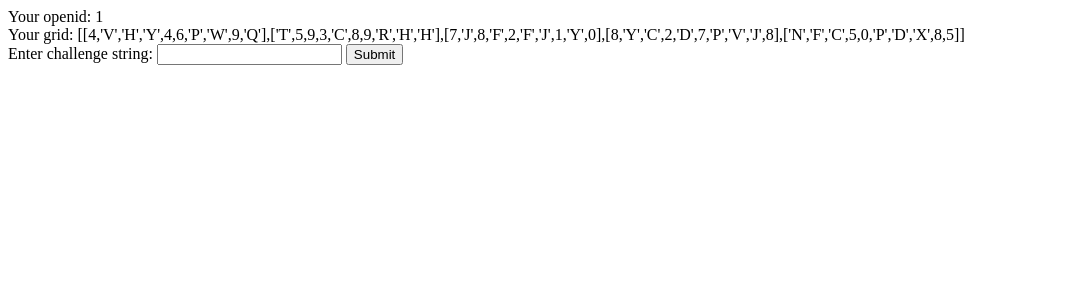
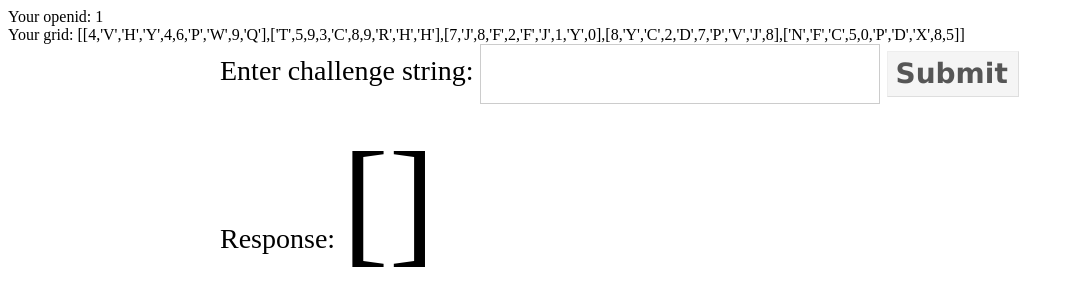
Before and after one commit to mguarascio/bingocardlookup, a Django app: page /bingocardlookup/enter/ in a window 1280 px wide. Shown: the top 306 px of the page, without its empty margins (0-1074 px from the left). Run offline with Django 3.2, Linux system fonts and the light colour scheme; data comes from the database, SQL or seed files in the repository; both versions use the stored data as it was after the commit; parts of the project's set-up code (start-up, migrations or seed data) failed here and were passed over; some libraries are stand-ins or nearby versions.

Commit message:
MG - fixed response mimetype issue, proper display of characters, big fonts yo.

```diff
--- a/bingocardlookup/lookupapp/views.py
+++ b/bingocardlookup/lookupapp/views.py
@@ -2,6 +2,7 @@
 from django.http import HttpResponse
 from django.template import Context, loader
 from django.shortcuts import render_to_response
+from django.utils import simplejson
 from lookupapp.models import BingoCard
 import parseBingoCard
 
@@ -15,8 +16,9 @@ def enter(request):
     return render_to_response('lookupapp/enter.html', {'id':id, 'bingocard':bingocard})
 
 def decode(request):
-
     challenge = request.GET['challenge']
-    decodedSequence = parseBingoCard.decode(challenge)
-    print(decodedSequence)
-    return HttpResponse('{"response":'+ str(decodedSequence) +'}')
+    id = '1'
+    userDatagrid = eval(BingoCard.objects.get(openid=id).grid)
+    decodedSequence = parseBingoCard.decode(challenge, userDatagrid)
+    returnString = ",".join(str(decodedSequence)).replace(",","").replace(" ", "").replace("'","")
+    return HttpResponse(simplejson.dumps({'response':returnString}))
--- a/bingocardlookup/parseBingoCard.py
+++ b/bingocardlookup/parseBingoCard.py
@@ -5,12 +5,13 @@ def parseChallengeString(rawInput):
     import re
     return [re.findall('[A-Z]',rawInput),re.findall('[\d]',rawInput)]
 
-def decode(rawInput):
+def decode(rawInput, userDatagrid):
     parsedArrays = parseChallengeString(rawInput)
-    return [datagrid[int(parsedArrays[1][i])-1][yaxis[parsedArrays[0][i]]] for i in range(len(parsedArrays[0]))]
+    print userDatagrid
+    return [userDatagrid[int(parsedArrays[1][i])-1][yaxis[parsedArrays[0][i]]] for i in range(len(parsedArrays[0]))]
 
 
 if __name__ == "__main__":
-        param = "[A4][B2][C3]"
+        param = "[A4] [B2] [C3]"
         parsedArrays = parseChallengeString(param)
         print [datagrid[int(parsedArrays[1][i])-1][yaxis[parsedArrays[0][i]]] for i in range(len(parsedArrays[0]))]
--- a/bingocardlookup/templates/lookupapp/enter.html
+++ b/bingocardlookup/templates/lookupapp/enter.html
@@ -1,15 +1,118 @@
+<style type="text/css">
+body{
+    font-size: 16px;
+}
+
+#challenge {
+    width:400px;
+}
+
+input[type="text"] {
+    vertical-align:middle;
+    border: 1px solid #CCC;
+    font-size: 1.75em;
+}
+
+div.entry {
+    margin-left: auto;
+    margin-right: auto;
+    font-size: 1.75em;
+    width: 30em
+}
+
+span.response {
+    font-size: 5em;
+}
+
+.buttons {
+    display:inline;
+}
+
+.buttons a, .buttons button{
+    vertical-align:middle;
+    display:inline;
+    margin:0 7px 0 0;
+    background-color:#f5f5f5;
+    border:1px solid #dedede;
+    border-top:1px solid #eee;
+    border-left:1px solid #eee;    font-family:"Lucida Grande", Tahoma, Arial, Verdana, sans-serif;
+    font-size:100%;
+    line-height:130%;
+    text-decoration:none;
+    font-weight:bold;
+    color:#565656;
+    cursor:pointer;
+    padding:5px 10px 6px 7px; /* Links */
+}
+.buttons button{
+    width:auto;
+    overflow:visible;
+    padding:4px 10px 3px 7px; /* IE6 */
+}
+.buttons button[type]{
+    padding:5px 10px 5px 7px; /* Firefox */
+    line-height:17px; /* Safari */
+}
+*:first-child+html button[type]{
+    padding:4px 10px 3px 7px; /* IE7 */
+}
+.buttons button img, .buttons a img{
+    margin:0 3px -3px 0 !important;
+    padding:0;
+    border:none;
+    width:16px;
+    height:16px;
+}
+
+/* STANDARD */button:hover, .buttons a:hover{
+    background-color:#dff4ff;
+    border:1px solid #c2e1ef;
+    color:#336699;
+}
+.buttons a:active{
+    background-color:#6299c5;
+    border:1px solid #6299c5;
+    color:#fff;
+}/* POSITIVE */button.positive, .buttons a.positive{
+    color:#529214;
+}
+.buttons a.positive:hover, button.positive:hover{
+    background-color:#E6EFC2;
+    border:1px solid #C6D880;
+    color:#529214;
+}
+.buttons a.positive:active{
+    background-color:#529214;
+    border:1px solid #529214;
+    color:#fff;
+}/* NEGATIVE */.buttons a.negative, button.negative{
+    color:#d12f19;
+}
+.buttons a.negative:hover, button.negative:hover{
+    background:#fbe3e4;
+    border:1px solid #fbc2c4;
+    color:#d12f19;
+}
+.buttons a.negative:active{
+    background-color:#d12f19;
+    border:1px solid #d12f19;
+    color:#fff;
+}
+
+</style>
+
 {% if bingocard %}
   Your openid: {{ bingocard.openid }}
   <br/>
   Your grid: {{ bingocard.grid }}
   <br/>
-  <form action="/bingocardlookup/decode/" method="get">
+<div class="entry">
   Enter challenge string: <input type="text" id="challenge" name="challenge"/>
-                          <input type="button" id="submitChallenge" value="Submit"/>
+                          <div class="buttons"><button id="submitChallenge">Submit</button></div>
+</div>
   <p>
-  <div id="response"></div>
-  </form>
-{% else %}
+  <div class="entry">Response: <span id="response" class="entry response">[]</span></div>
+  {% else %}
   No grid found for your openid.
 {% endif %}
 
@@ -20,7 +123,7 @@ $(document).ready(function(){
 	$.getJSON('/bingocardlookup/decode/',
                   { challenge : $('#challenge').val() },
                   function(data){
-           		$('#response').text("Response is: " + data.response);
+           		$('#response').text(data.response);
         	  });
    });
 });
```
Also changed, not shown: sqlite3.db, 5 other files.
